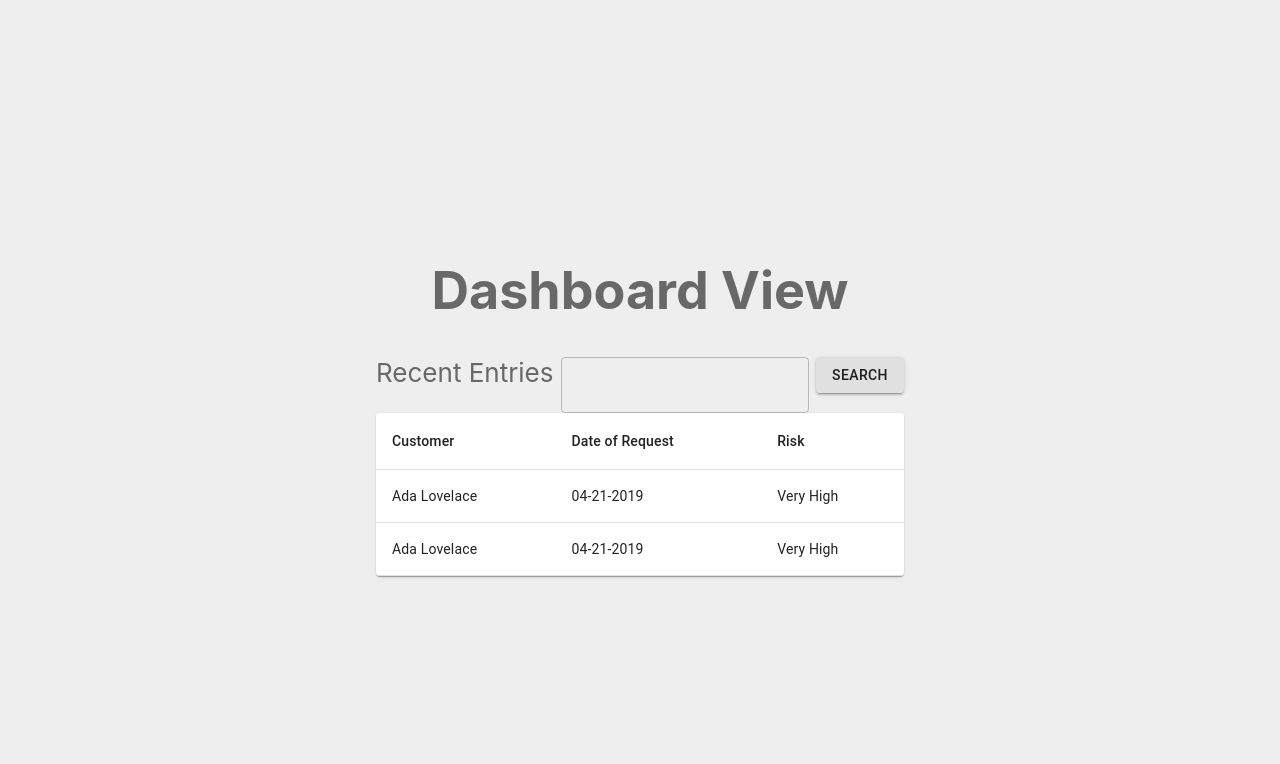
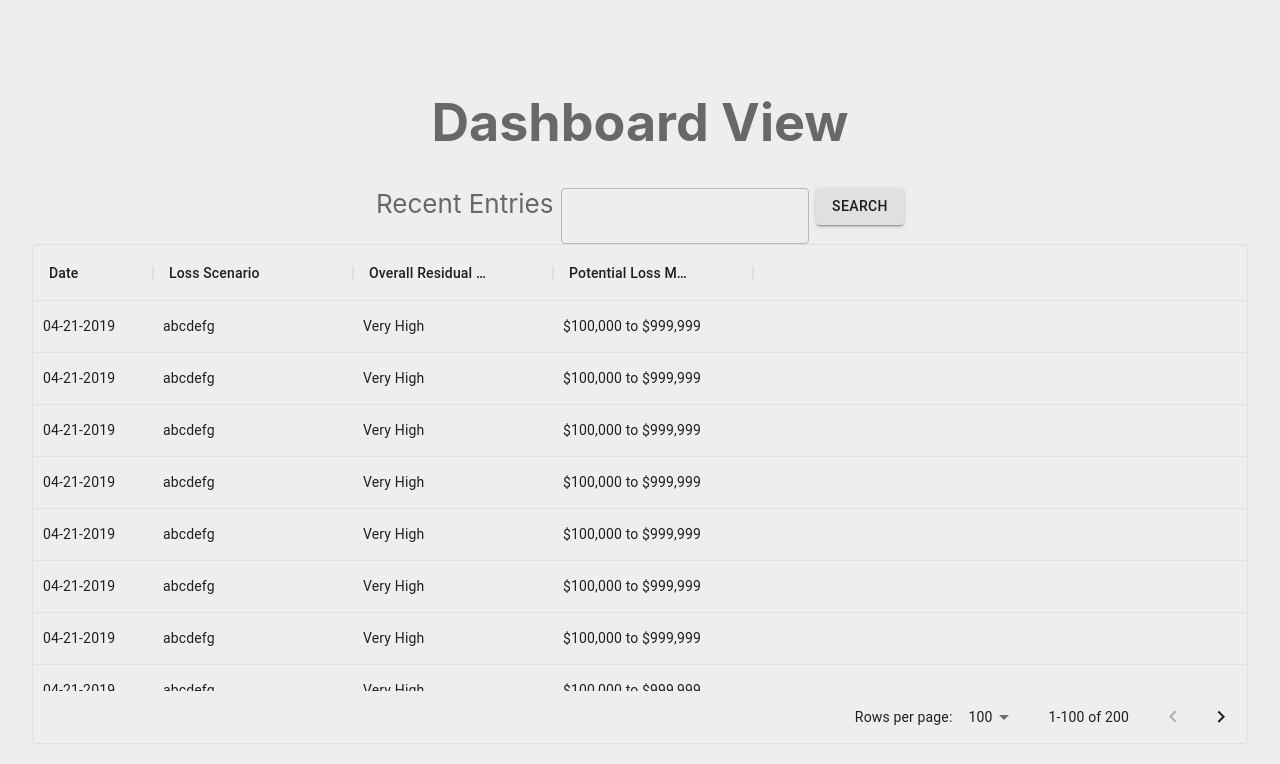
Before and after one commit to HoneyBeebus/loan_dolphins, a React (Create React App) app in the folder react-app/: page /dashboard in a window 1280 px wide. Shown: the top 764 px of the page. Built offline with nearby package versions, Linux system fonts and the light colour scheme.

Commit message:
Dashboard page uses DataGrid

```diff
--- /dev/null
+++ b/react-app/src/pages/DashboardPage.css
@@ -0,0 +1,4 @@
+.Dashboard-grid {
+	width: 95vw;
+	height: 500px;
+}
--- a/react-app/src/pages/DashboardPage.js
+++ b/react-app/src/pages/DashboardPage.js
@@ -1,5 +1,28 @@
 import React from 'react';
-import { Button, TextField, Paper, TableContainer, Table, TableHead, TableBody, TableRow, TableCell } from '@material-ui/core';
+import { Button, TextField } from '@material-ui/core';
+import { DataGrid } from '@material-ui/data-grid';
+import './DashboardPage.css';
+
+const header = [
+	{field: "runDate", headerName: "Date", width: 120},
+	{field: "lossScenario", headerName: "Loss Scenario", width: 200},
+	{field: "overallResidualRisk", headerName: "Overall Residual Risk", width: 200},
+	{field: "potentialLossMagnitude", headerName: "Potential Loss Magnitude", width: 200}
+];
+
+// TODO: replace this with data pulled from the database
+const testData = [
+	{
+		id: 0, lossScenario: "abcdefg", runDate: "04-21-2019",
+		overallResidualRisk: "Very High",
+		potentialLossMagnitude: "$100,000 to $999,999"
+	}
+];
+for (var i = 1; i < 200; i++) {
+	testData.push(JSON.parse(JSON.stringify(testData[0])));
+	testData[i].id = i;
+	testData[i].customer += i;
+}
 
 class LoginPage extends React.Component {
 	constructor(props) {
@@ -12,29 +35,9 @@ class LoginPage extends React.Component {
 		return (<div>
 			<h1>Dashboard View</h1>
 			<span>Recent Entries</span> <TextField type="search" variant="outlined" /> <Button variant="contained">Search</Button>
-			<TableContainer component={Paper}>
-				<Table>
-					<TableHead>
-						<TableRow>
-							<TableCell>Customer</TableCell>
-							<TableCell>Date of Request</TableCell>
-							<TableCell>Risk</TableCell>
-						</TableRow>
-					</TableHead>
-					<TableBody>
-						<TableRow>
-							<TableCell>Ada Lovelace</TableCell>
-							<TableCell>04-21-2019</TableCell>
-							<TableCell>Very High</TableCell>
-						</TableRow>
-						<TableRow>
-							<TableCell>Ada Lovelace</TableCell>
-							<TableCell>04-21-2019</TableCell>
-							<TableCell>Very High</TableCell>
-						</TableRow>
-					</TableBody>
-				</Table>
-			</TableContainer>
+			<div class="Dashboard-grid">
+				<DataGrid id="Dashboard-grid" rows={testData} columns={header} />
+			</div>
 		</div>);
 	}
 }
```
